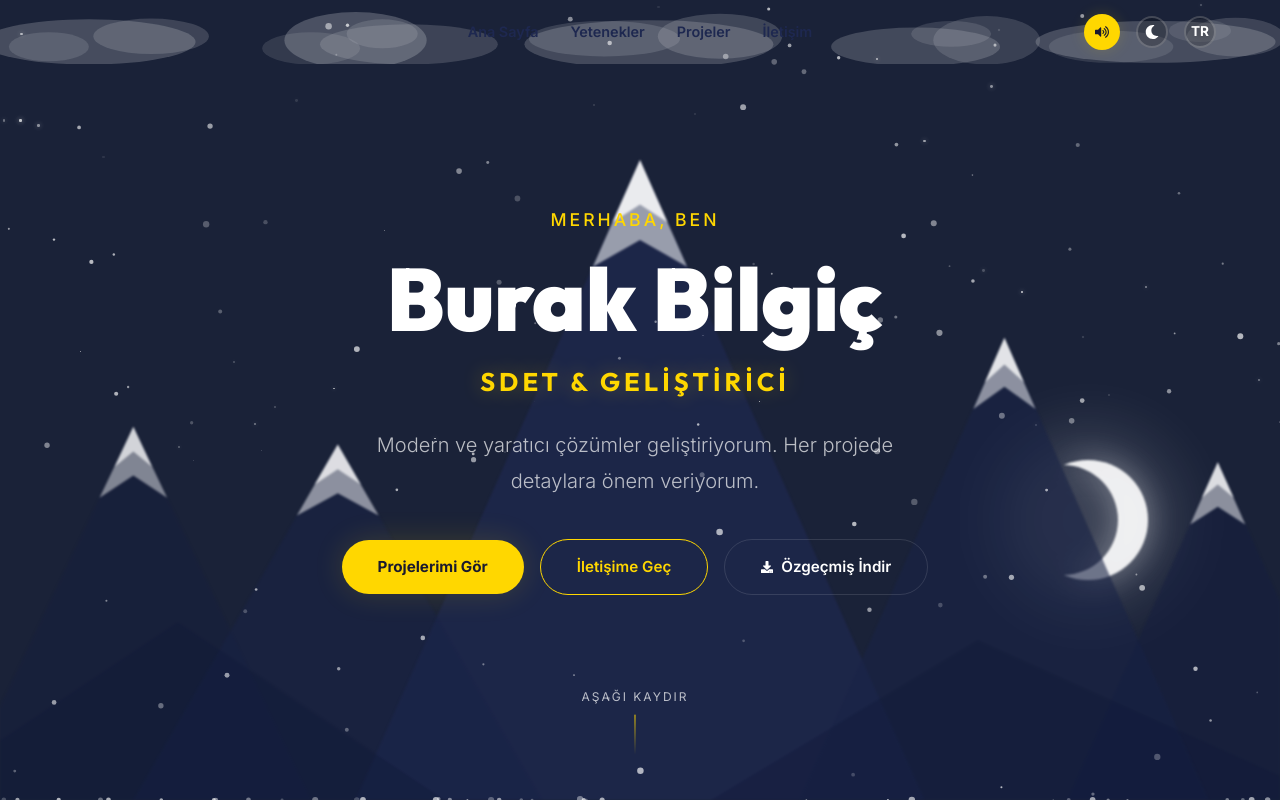
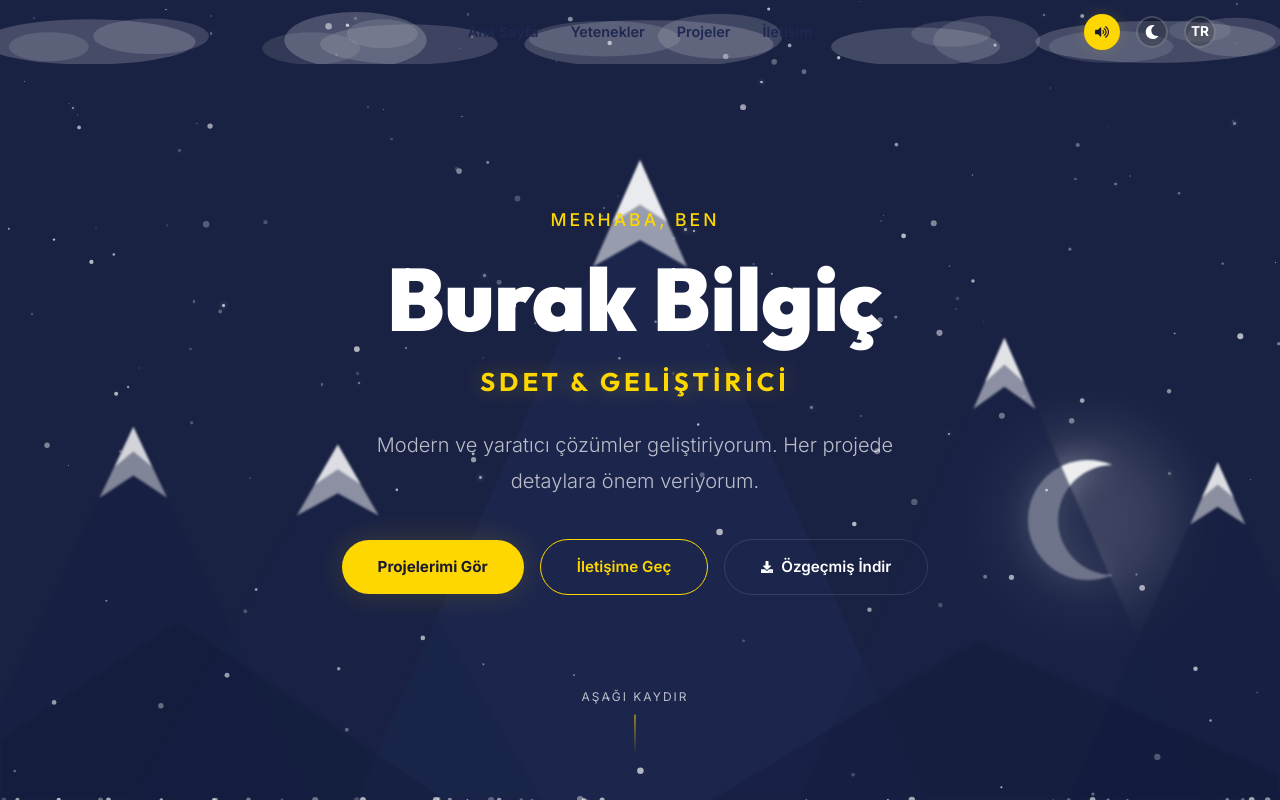
Before and after one commit to Lurall/Burak-Bilgic-Portfolio, a Next.js app: page / in a window 1280 px wide. Both pictures are taken after a click on the button 1152 px from the left and 32 px from the top of the page. Shown: the top 800 px of the page. Built offline with nearby package versions, Linux system fonts and the light colour scheme.

Commit message:
Refine dark mode: adjust moon direction, sky colors, add fade transitions, and increase stars count

```diff
--- a/src/app/page.tsx
+++ b/src/app/page.tsx
@@ -24,9 +24,9 @@ export default function Home() {
   const lightBgG = [172, 145, 120, 140];
   const lightBgB = [252, 190, 110, 60];
 
-  const darkBgR = [11, 16, 21, 26];
-  const darkBgG = [16, 22, 28, 34];
-  const darkBgB = [33, 40, 48, 56];
+  const darkBgR = [7, 12, 18, 26];
+  const darkBgG = [10, 16, 24, 34];
+  const darkBgB = [25, 34, 46, 68];
 
   const targetBgR = theme === "light" ? lightBgR : darkBgR;
   const targetBgG = theme === "light" ? lightBgG : darkBgG;
--- a/src/components/MountainSVG.tsx
+++ b/src/components/MountainSVG.tsx
@@ -1,6 +1,6 @@
 "use client";
 
-import { motion, useScroll, useTransform, useMotionTemplate } from "framer-motion";
+import { motion, AnimatePresence, useScroll, useTransform, useMotionTemplate } from "framer-motion";
 
 import { useTheme } from "@/context/ThemeContext";
 
@@ -29,8 +29,8 @@ export default function MountainScene() {
     const mountainBlur = useTransform(scrollYProgress, [0, 0.3, 1], [0, 0.36, 1.08]);
     const mountainBlurFilter = useMotionTemplate`blur(${mountainBlur}px)`;
 
-    // Static star positions for dark mode
-    const stars = Array.from({ length: 40 }).map((_, i) => ({
+    // Static star positions for dark mode (increased count to 80)
+    const stars = Array.from({ length: 80 }).map((_, i) => ({
         id: i,
         top: `${Math.random() * 60}%`,
         left: `${Math.random() * 100}%`,
@@ -44,8 +44,16 @@ export default function MountainScene() {
             className="fixed inset-0 pointer-events-none overflow-hidden"
             style={{ zIndex: 0 }}
         >
-            {theme === "light" ? (
-                <>
+            <AnimatePresence>
+                {theme === "light" && (
+                    <motion.div
+                        key="sun"
+                        initial={{ opacity: 0, y: 50 }}
+                        animate={{ opacity: 1, y: 0 }}
+                        exit={{ opacity: 0, y: 50 }}
+                        transition={{ duration: 0.8, ease: "easeInOut" }}
+                        className="absolute inset-0 z-0"
+                    >
                         {/* Sun */}
                         <motion.div
                             style={{
@@ -97,9 +105,20 @@ export default function MountainScene() {
                                 zIndex: 0,
                             }}
                         />
-                </>
-            ) : (
-                <>
+                    </motion.div>
+                )}
+            </AnimatePresence>
+
+            <AnimatePresence>
+                {theme === "dark" && (
+                    <motion.div
+                        key="moon-stars"
+                        initial={{ opacity: 0, y: 50 }}
+                        animate={{ opacity: 1, y: 0 }}
+                        exit={{ opacity: 0, y: 50 }}
+                        transition={{ duration: 0.8, ease: "easeInOut" }}
+                        className="absolute inset-0 z-0"
+                    >
                         {/* Stars */}
                         {stars.map((star) => (
                             <motion.div
@@ -120,7 +139,7 @@ export default function MountainScene() {
                             />
                         ))}
 
-                    {/* Crescent Moon (Right-facing) */}
+                        {/* Crescent Moon (Left-facing / Missing part left -> 180 deg flip) */}
                         <motion.div
                             style={{
                                 position: "absolute",
@@ -131,14 +150,12 @@ export default function MountainScene() {
                                 width: 120,
                                 height: 120,
                                 borderRadius: "50%",
-                            // Box shadow to create crescent facing right
-                            // Main shape is transparent, we use an inset shadow or normal shadow.
-                            // The easiest crescent in CSS is a transparent circle with a solid box-shadow
                                 background: "transparent",
-                            boxShadow: "inset -25px 0px 0px 5px rgba(255, 255, 255, 0.9)",
+                                // Changing inset shadow to project from the opposite side to flip it 180 degrees
+                                boxShadow: "inset 25px 0px 0px 5px rgba(255, 255, 255, 0.9)",
                                 filter: "blur(1px) drop-shadow(0 0 15px rgba(255,255,255,0.4))",
                                 zIndex: 0,
-                            transform: "rotate(-15deg)"
+                                transform: "rotate(15deg)"
                             }}
                         />
                         {/* Moon glow */}
@@ -157,8 +174,9 @@ export default function MountainScene() {
                                 zIndex: 0,
                             }}
                         />
-                </>
+                    </motion.div>
                 )}
+            </AnimatePresence>
 
             {/* Mountains SVG - stays visible with slight blur on scroll */}
             <motion.div
```
Lines whose indentation alone changed are shown as unchanged.
